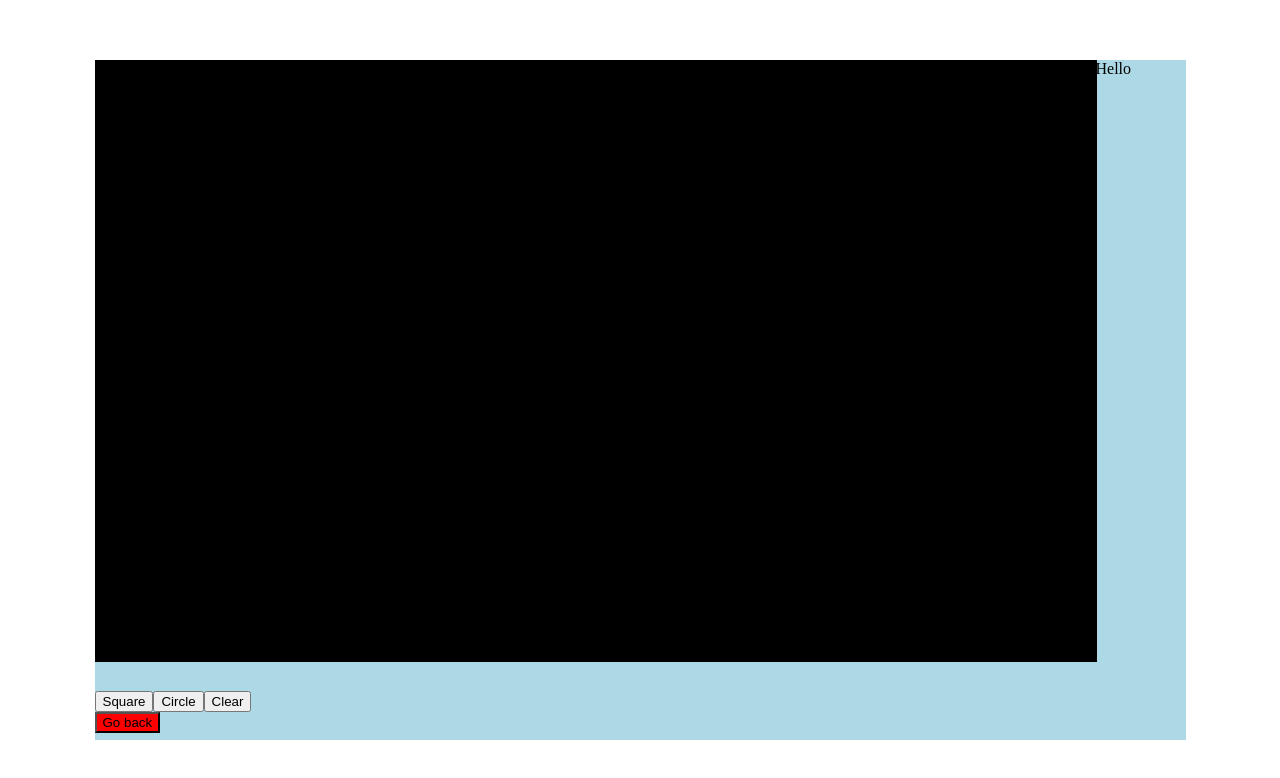
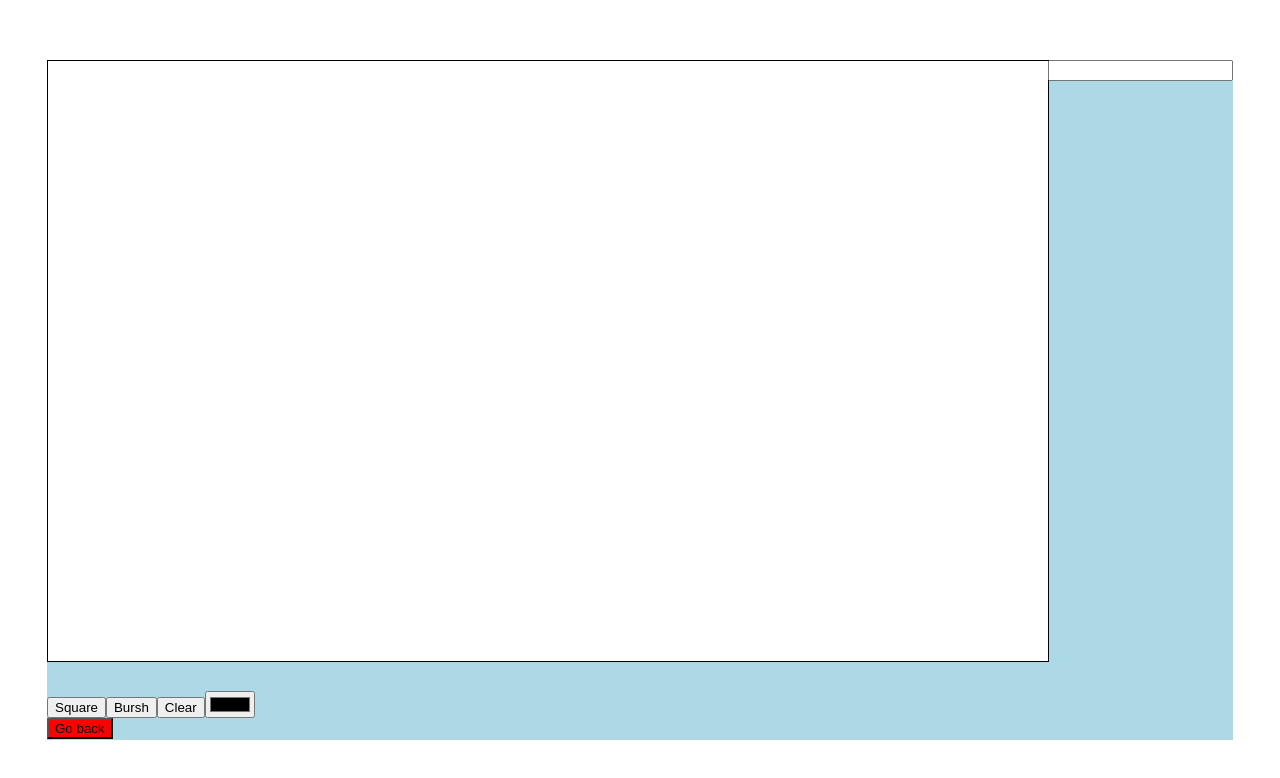
Before and after one commit to LironKruchinin/draw-it, a React (Create React App) app: page /#/draw in a window 1280 px wide. Shown: the top 778 px of the page. Built offline with nearby package versions, Linux system fonts and the light colour scheme.

Commit message:
Added basic word choice and chat

```diff
--- a/src/cmps/draw-board/chat.tsx
+++ b/src/cmps/draw-board/chat.tsx
@@ -1,3 +1,9 @@
 export function Chat() {
-    return <aside>Hello</aside>
+    return (
+        <aside>
+            <form action="">
+                <input type="text" />
+            </form>
+        </aside>
+    )
 }
--- a/src/cmps/draw-board/tool-bar.tsx
+++ b/src/cmps/draw-board/tool-bar.tsx
@@ -1,11 +1,12 @@
-import { clearBoard, setShape } from "../../services/drawBoard.service"
+import { changeColor, clearBoard, currColor, setShape } from "../../services/drawBoard.service"
 
-export function ToolBar() {
+export function ToolBar({ setColor }: any) {
     return (
         <section>
             <button onClick={() => setShape('square')}>Square</button>
-            <button onClick={() => setShape('circle')}>Circle</button>
+            <button onClick={() => setShape('brush')}>Bursh</button>
             <button onClick={clearBoard}>Clear</button>
+            <input type="color" name="" id="" onChange={ev => { setColor(ev.target.value) }} />
         </section>
     )
 }
--- /dev/null
+++ b/src/cmps/draw-board/word-choice.tsx
@@ -0,0 +1,3 @@
+export function WordChoice() {
+    return <h2>word</h2>
+}
--- a/src/services/drawBoard.service.ts
+++ b/src/services/drawBoard.service.ts
@@ -1,5 +1,5 @@
 let currShape = 'circle'
-let currColor = 'black'
+export let currColor = 'black'
 let gCtx
 let gCanvas: HTMLElement
 let isMouseDown = false
@@ -20,6 +20,12 @@ function drawCircle(x: number, y: number, gCtx: any) {
     gCtx.fill();
     gCtx.stroke();
     // console.log('circle', x, y, gCtx)
+
+}
+
+export function changeColor(ev: any) {
+    currColor = ev.target.value
+    console.log(currColor);
 
 }
 
@@ -59,7 +65,7 @@ export function draw(ev: React.MouseEvent, canvasRef: any) {
     // console.log('x:', canvas.offsetLeft, 'y:', canvas.offsetTop)
     // console.log('ClickX:', clickX, 'ClickY:', clickY)
     switch (currShape) {
-        case 'circle':
+        case 'brush':
             drawCircle(clickX, clickY, gCtx)
             break
         case 'square':
--- a/src/views/draw-board.tsx
+++ b/src/views/draw-board.tsx
@@ -3,60 +3,64 @@ import { useNavigate } from "react-router"
 
 import { Chat } from "../cmps/draw-board/chat"
 import { ToolBar } from "../cmps/draw-board/tool-bar"
-import { draw } from "../services/drawBoard.service"
+import { currColor, draw } from "../services/drawBoard.service"
 
 export function DrawBoard() {
     const canvasRef = useRef<HTMLCanvasElement | null>(null)
-    const navigate = useNavigate();
-    const [isDrawing, setIsDrawing] = useState(false);
-    const [lastPosition, setLastPosition] = useState<{ x: number, y: number } | null>(null);
+    const navigate = useNavigate()
+    const [isDrawing, setIsDrawing] = useState(false)
+    const [lastPosition, setLastPosition] = useState<{ x: number, y: number } | null>(null)
+    const [color, setColor] = useState('black')
 
     useEffect(() => {
-        const canvas = canvasRef.current;
-        if (!canvas) return;
+        const canvas = canvasRef.current
+        if (!canvas) return
 
-        const context = canvas.getContext('2d');
-        if (!context) return;
+        const context = canvas.getContext('2d')
+        if (!context) return
 
-        context.fillStyle = 'black';
-        context.fillRect(0, 0, canvas.width, canvas.height);
+        context.fillStyle = 'white'
+        context.fillRect(0, 0, canvas.width, canvas.height)
 
         // Set up the drawing styles
-        context.lineWidth = 5;
-        context.lineCap = 'round';
-        context.strokeStyle = 'white';
+        context.lineWidth = 5
+        context.lineCap = 'round'
+        context.strokeStyle = color
+        console.log(color);
+
     }, [])
 
+
+
     const startDrawing = (event: React.MouseEvent<HTMLCanvasElement>) => {
-        setIsDrawing(true);
-        setLastPosition({ x: event.clientX, y: event.clientY });
-        // draw(event, canvasRef);
+        setIsDrawing(true)
+        setLastPosition({ x: event.clientX, y: event.clientY })
+        // draw(event, canvasRef)
     }
 
     const stopDrawing = () => {
-        setIsDrawing(false);
-        setLastPosition(null);
+        setIsDrawing(false)
+        setLastPosition(null)
     }
 
     const drawLine = (event: React.MouseEvent<HTMLCanvasElement>) => {
-        if (!isDrawing) return;
+        if (!isDrawing) return
 
-        const canvas = canvasRef.current;
-        if (!canvas) return;
+        const canvas = canvasRef.current
+        if (!canvas) return
 
-        const context = canvas.getContext('2d');
-        if (!context) return;
+        const context = canvas.getContext('2d')
+        if (!context) return
 
-        // Use requestAnimationFrame to update the canvas in sync with the browser's refresh rate
         requestAnimationFrame(() => {
-            if (!lastPosition) return;
-            context.beginPath();
-            context.moveTo(lastPosition.x - canvas.offsetLeft, lastPosition.y - canvas.offsetTop);
-            context.lineTo(event.clientX - canvas.offsetLeft, event.clientY - canvas.offsetTop);
-            context.stroke();
+            if (!lastPosition) return
+            context.beginPath()
+            context.moveTo(lastPosition.x - canvas.offsetLeft, lastPosition.y - canvas.offsetTop)
+            context.lineTo(event.clientX - canvas.offsetLeft, event.clientY - canvas.offsetTop)
+            context.stroke()
             // draw(event, canvasRef)
-            setLastPosition({ x: event.clientX, y: event.clientY });
-        });
+            setLastPosition({ x: event.clientX, y: event.clientY })
+        })
     }
 
     return (
@@ -72,7 +76,7 @@ export function DrawBoard() {
                 />
                 <Chat />
             </div>
-            <ToolBar />
+            <ToolBar setColor={setColor} />
             <button onClick={() => navigate(-1)} style={{ backgroundColor: 'red' }}>Go back</button>
         </section>
     )
```
